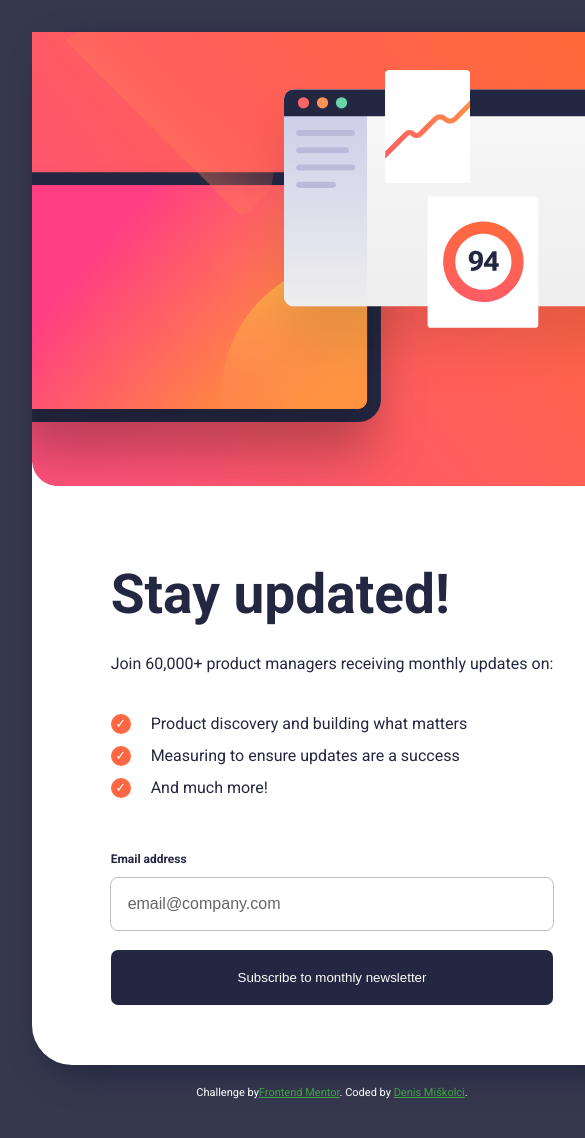
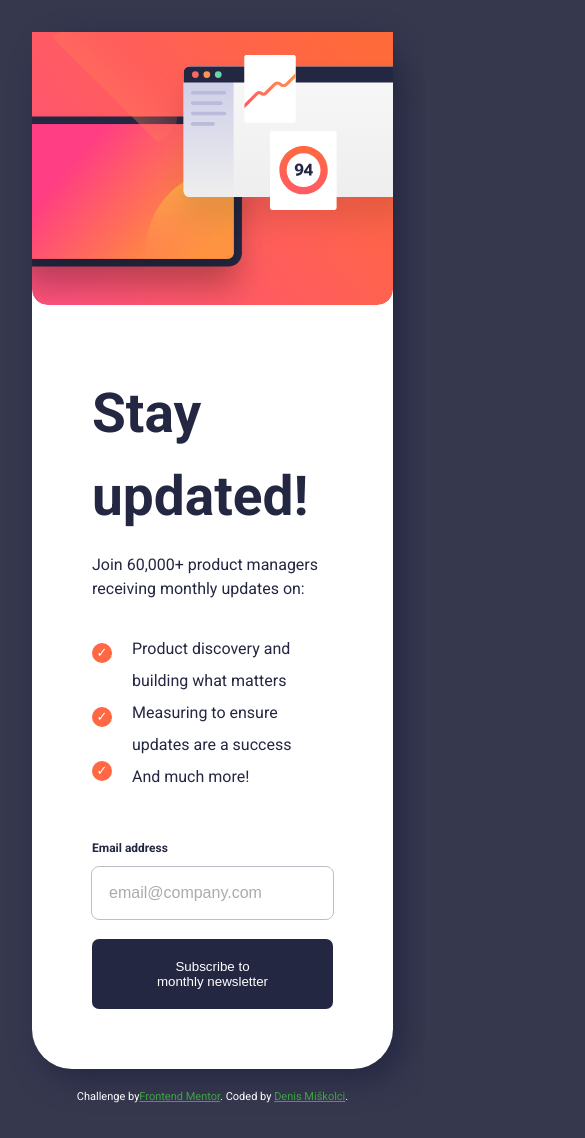
Before and after one commit to denismisko/newsletter, a React (Vite) app: page / in a window 390 px wide. Shown: the top 1138 px of the page, 585 px wide, since content can reach past the window. Built offline with nearby package versions, Linux system fonts and the light colour scheme.

Commit message:
updated scss and added placeholder instead initial value from useState

```diff
--- a/src/components/Newsletter.jsx
+++ b/src/components/Newsletter.jsx
@@ -2,7 +2,7 @@ import { useEffect, useState } from "react";
 
 function Newsletter() {
   const [isSuccess, setIsSuccess] = useState(false);
-  const [emailValue, setEmailValue] = useState("email@company.com");
+  const [emailValue, setEmailValue] = useState("");
     const [imageSrc, setImageSrc] = useState(
       "images/illustration-sign-up-desktop.svg"
     );
@@ -99,6 +99,7 @@ function Newsletter() {
                   required
                   onChange={handleChange}
                   value={emailValue}
+                  placeholder="email@company.com"
                 />
               </div>
               <button onClick={handleSubmit}>
@@ -107,10 +108,7 @@ function Newsletter() {
             </div>
           </div>
           <div className="box2">
-            <img
-              src={imageSrc}
-              alt="illustration"
-            />
+            <img src={imageSrc} alt="illustration" />
           </div>
         </div>
       )}
--- a/src/sass/App.scss
+++ b/src/sass/App.scss
@@ -24,6 +24,10 @@ main {
   & a {
     color: hsl(124, 45%, 44%);
   }
+}
+
+img {
+  width: 100%;
 }
 
 
@@ -54,11 +58,11 @@ main {
 }
 
 .box2 {
-   @media screen and (max-width: 995px) {
-    img {
-      min-width: 600px;
-    }
+
+  @media screen and (max-width: 995px) {
+    width: 100%;
   }
+
 }
 
 .box1 {
@@ -159,5 +163,9 @@ span {
     transform: translateY(-50%);
     align-items: center;
     justify-content: center;
+
+     @media screen and (max-width: 545px) {
+        top: 30%;
+     }
   }
 }
```
